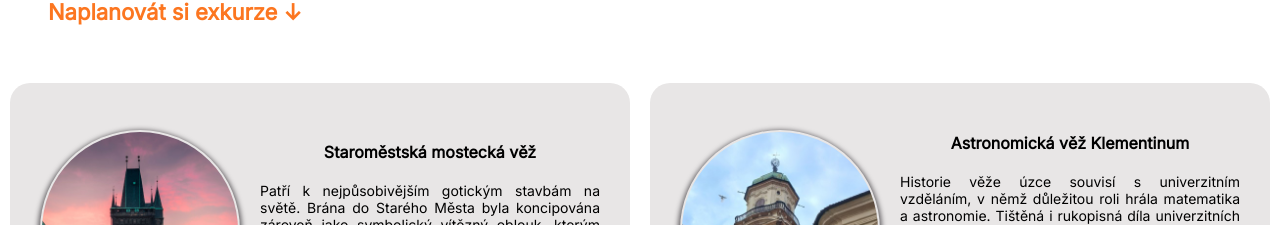
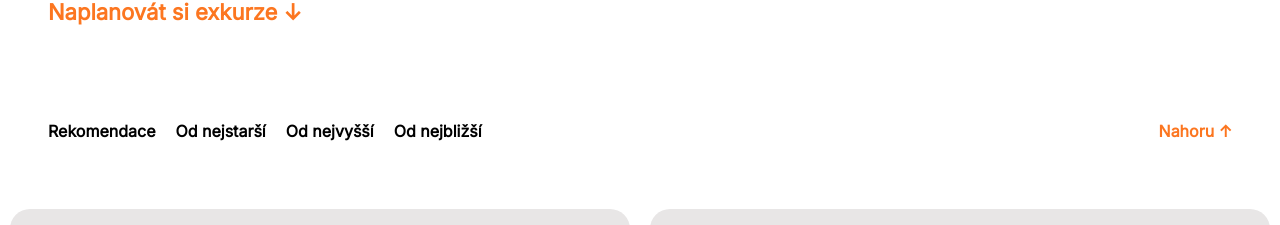
Before and after one commit to LiudmylaLiaposhchenko/prazske-veze, a React app: page / in a window 1280 px wide. Shown: the part 727-952 px from the top of the page. Built offline with nearby package versions, Linux system fonts and the light colour scheme; a web font is replaced by a local one.

Commit message:
Add sort panel

```diff
--- a/src/components/Header/index.jsx
+++ b/src/components/Header/index.jsx
@@ -8,7 +8,7 @@ export const Header = () => {
 
   return (
     <>
-      <header>
+      <header id="header">
         <section className="image-section">
           <h1>{t('header.title')}</h1>
           <div className="language-buttons">
@@ -43,7 +43,7 @@ export const Header = () => {
         <section className="introduction">
           <p>{t('header.about')}</p>
           <p>{t('header.invite')}</p>
-          <a href="#">{t('header.go')}</a>
+          <a href="#sort-panel">{t('header.go')}</a>
         </section>
       </header>
     </>
--- a/src/components/Main/index.jsx
+++ b/src/components/Main/index.jsx
@@ -8,6 +8,18 @@ export const Main = () => {
   const { t, i18n } = useTranslation();
 
   return (
+    <>
+      <section id="sort-panel" className="sort-panel">
+        <div className="sort-buttons">
+          <button className="sort-button sort-button--active">
+            Rekomendace
+          </button>
+          <button className="sort-button">Od nejstarší</button>
+          <button className="sort-button">Od nejvyšší</button>
+          <button className="sort-button">Od nejbližší</button>
+        </div>
+        <a href="#header">Nahoru ↑</a>
+      </section>
       <main className="cards-container">
         {towers.map((tower) => (
           <Card
@@ -21,5 +33,6 @@ export const Main = () => {
           />
         ))}
       </main>
+    </>
   );
 };
--- a/src/components/Main/style.css
+++ b/src/components/Main/style.css
@@ -1,3 +1,39 @@
+.sort-panel {
+  display: flex;
+  justify-content: space-between;
+  padding: 30px;
+}
+
+.sort-buttons {
+  display: flex;
+  flex-direction: column;
+  align-items: flex-start;
+}
+
+.sort-button,
+.sort-panel a {
+  font-size: 16px;
+  font-weight: 600;
+  font-family: 'Inter', serif;
+  padding-bottom: 10px;
+  background-color: white;
+}
+
+.sort-panel a {
+  color: #fc7620;
+  text-decoration: none;
+}
+
+@media (min-width: 600px) {
+  .sort-buttons {
+    flex-direction: row;
+  }
+
+  .sort-button {
+    padding-right: 20px;
+  }
+}
+
 @media (min-width: 1000px) {
   .cards-container {
     display: flex;
@@ -5,3 +41,9 @@
     flex-wrap: wrap;
   }
 }
+
+@media (min-width: 1200px) {
+  .sort-panel {
+    padding: 48px;
+  }
+}
```
Lines whose indentation alone changed are shown as unchanged.
